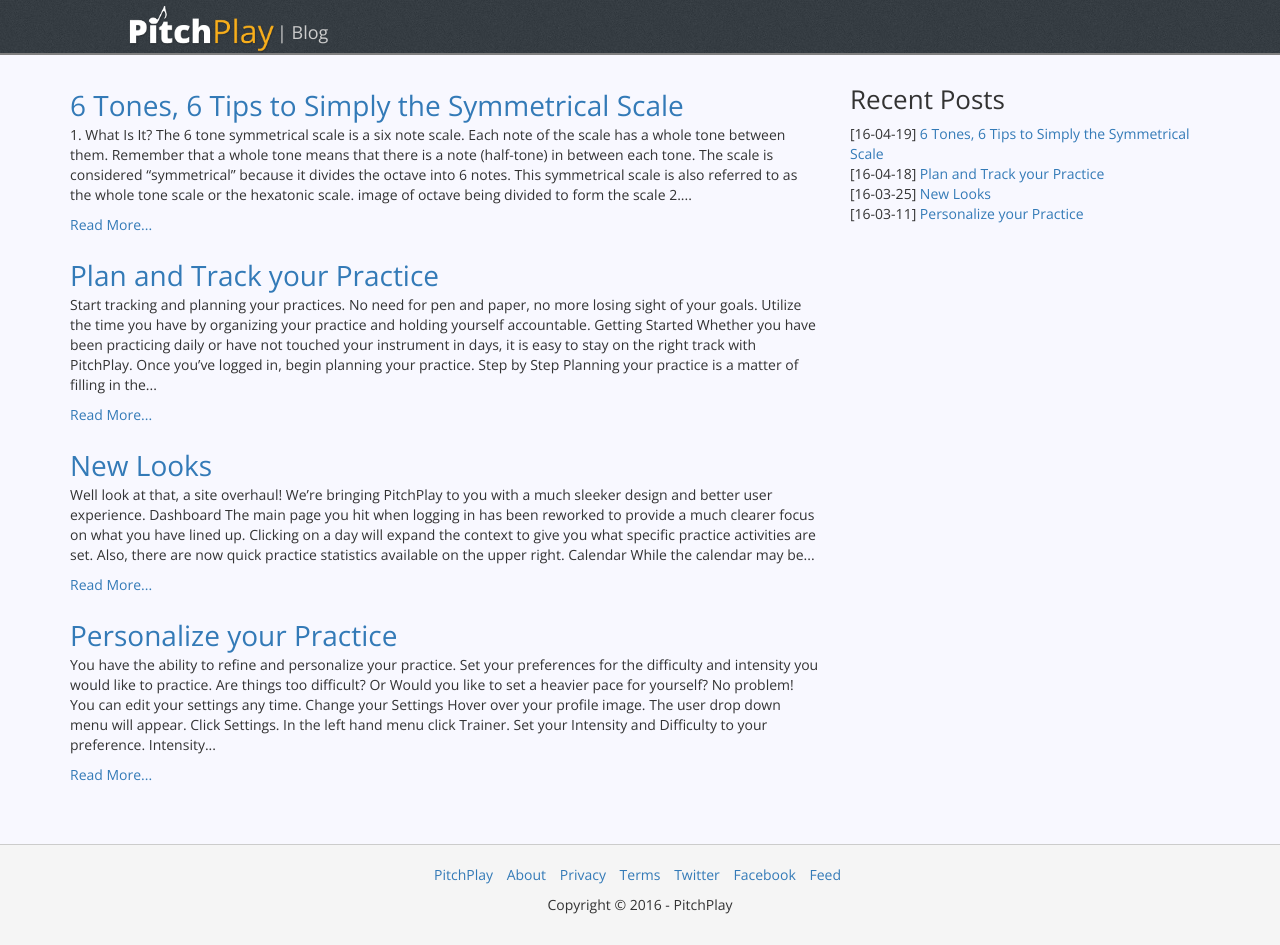
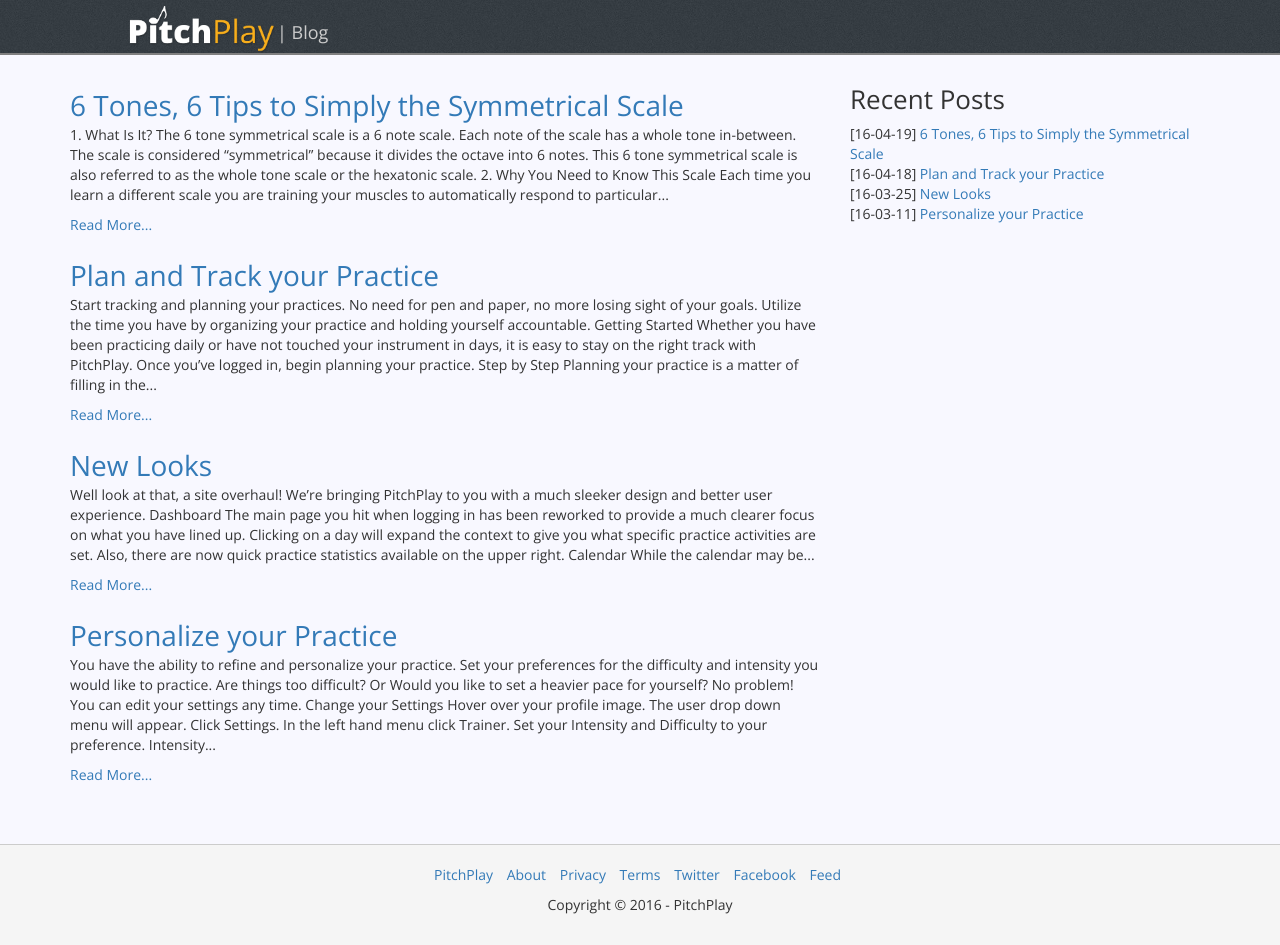
Before and after one commit to pitchplay/blog-content, a Jekyll site: the page built from index.html, in a window 1280 px wide. Built offline with Jekyll 4.4.1, drawn with Linux system fonts in a browser that asks for light colours; nearby versions of some CDN libraries; the list of posts is cut into pages by our own code.

Commit message:
insert images and final rough edits to text
hemmingway check

```diff
--- a/_posts/2016-04-19-symmetrical-scale.md
+++ b/_posts/2016-04-19-symmetrical-scale.md
@@ -6,45 +6,53 @@
 ---
 
 ## 1. What Is It?
-<img src="http://placehold.it/240x240" style="float: right; margin: 20px;">
 
-The 6 tone symmetrical scale is a six note scale. Each note of the scale has a whole tone
-between them. Remember that a whole tone means that there is a note (half-tone) in between each tone. The scale is considered "symmetrical" because
-it divides the octave into 6 notes. This symmetrical scale is also referred to as
+The 6 tone symmetrical scale is a 6 note scale. Each note of the scale has a whole tone
+in-between. The scale is considered "symmetrical" because
+it divides the octave into 6 notes. This 6 tone symmetrical scale is also referred to as
 the __whole tone scale__ or the __hexatonic scale__.
-
-
-*image of octave being divided to form the scale*
+![](/assets/img/2016-04-25/octaveto6tones.svg)
 
 
 ## 2. Why You Need to Know This Scale
 Each time you learn a different scale you are training
 your muscles to automatically respond to particular sounds or patterns.
-This symmetrical scale has a very simple pattern. You can, and should try to, __visualize__
-it without even having your instrument in front of you.
-<img src="http://placehold.it/340x100" style="float: centre; margin: 20px;">
+This symmetrical scale has a simple pattern. You can, and should try to __visualize__
+it even if you do not have your instrument in front of you.
+![](/assets/img/2016-04-25/guitar.jpeg)
 
-*image of scale on fretboard*
 
-## 3. Know the Pattern
-The six tone symmetrical scale is a series of __major 2nds__ (whole tones). The pattern looks like this: W-W-W-W-W-W
+## 3. The Pattern
+The 6 tone symmetrical scale is a series of __major 2nds__ (whole tones).
+The pattern is simply: WT-WT-WT-WT-WT-WT
+
 
 ## 4. Pick-up and Play
-Start on any note and play whole tones between the pitches.  Count six notes
+Start on any note and play whole tones between the pitches.  Count 6 notes
 or be aware of playing within one octave.
 For example, start with the C Whole Tone scale: C-D-E-F#-G#-A#
-<img src="http://placehold.it/340x100" style="float: centre; margin: 20px;">
+![](/assets/img/2016-04-25/keyboard.jpg)
 
-*image of scale on piano*
+
 ## 5. Play One, Play Them All (well, sort of!)
-Now try the D whole tone scale: D-E-F#-G#-A#-C
-Did you notice that it has all the same pitches as the C whole tone scale?
-The notes simply fall in a different order.  These same notes appear in the E, F#, G# and A# Whole Tone scales.
-In fact, there are only __two distinct__ Whole Tone scales, consisting of the alternate sets of six notes.
-<img src="http://placehold.it/340x100" style="float: centre; margin: 20px;">
+Now try the D whole tone scale: D-E-F#-G#-A#-C. Did you notice that it has all the same pitches as the C whole tone scale? The notes simply fall in a different order.
 
-*image comparing the 2 different whole tone scales*
-##6. Starting Anywhere
-You know what the scale is, you know why you should play it, you know the pattern,
-you've either tried to play it or visualized playing it on your instrument.
-Now, pick a note or pick a string and play some 6 tone symmetrical scales.
+In fact, there are only __two distinct__ Whole Tone (6 tone symmetrical) scales. Each consists of the alternate sets of 6 notes.
+
+![](/assets/img/2016-04-25/Csymmetricalscale.svg)
+
+![](/assets/img/2016-04-25/Dbsymmetricalscale.svg)
+
+*Confused? Keep in mind that the C# Whole Tone scale is the same as the Db Whole Tone scale. The two scales simply have different spellings of the same notes.*
+
+
+## 6. Starting Anywhere
+You should know what the scale is and why you should play it. If you have not tried playing it, you should try to visualize yourself playing it on your instrument.
+Pick a note or pick a string and play some 6 tone symmetrical scales!
+![](/assets/img/2016-04-25/guitar2.jpeg)
+
+## Challenge Yourself
+Are you looking for a challenge? Visit the [PitchPlay Forum](http://forum.pitchplay.io/) for information on how you can take part in a compositional challenge using the 6 tone symmetrical scale.
+
+
+What do you think? [Tweet us](https://twitter.com/pitchplayio) or send us a message on [Facebook](https://www.facebook.com/pitchplayio/). We'd love to hear from you.
```
Also changed, not shown: assets/img/2016-04-25/Csymmetricalscale.svg (added), assets/img/2016-04-25/Dbsymmetricalscale.svg (added), assets/img/2016-04-25/guitar2.jpeg (added), assets/img/2016-04-25/octaveto6tones.svg (added), 2 other files.
